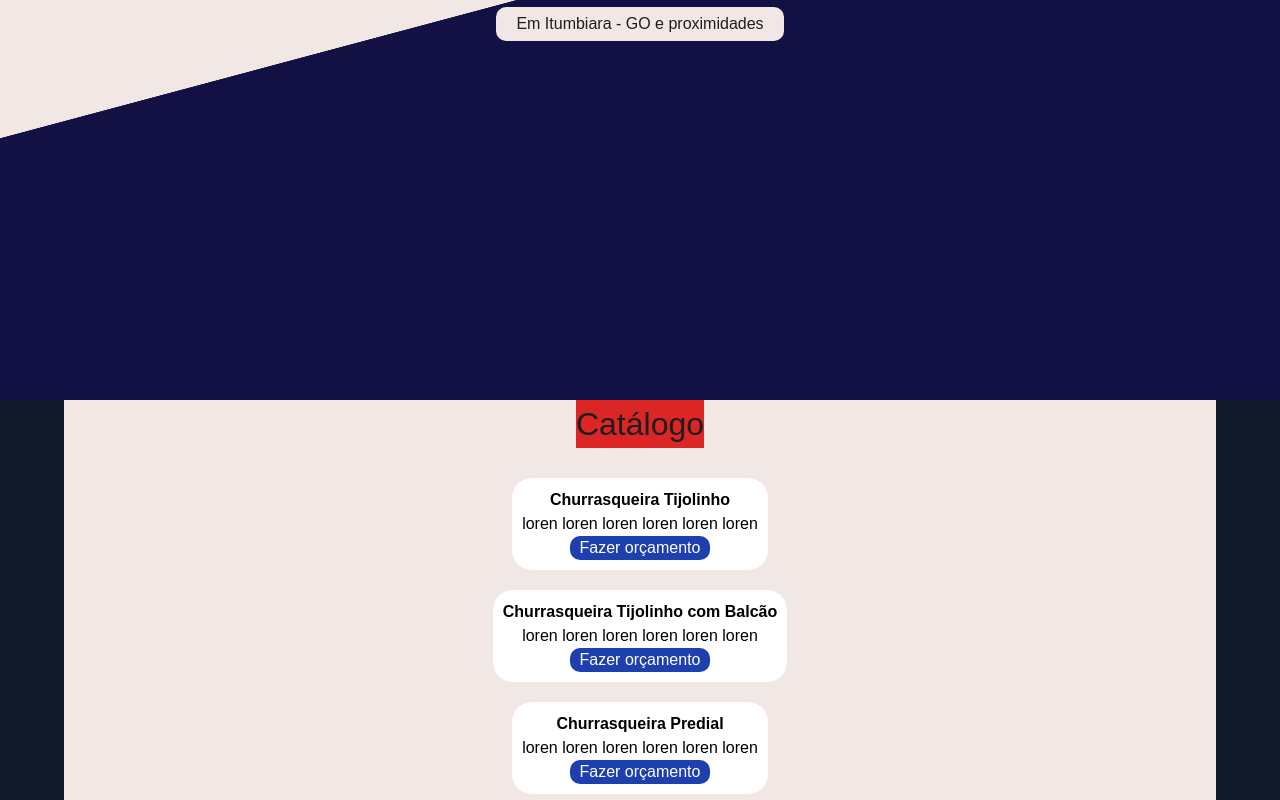
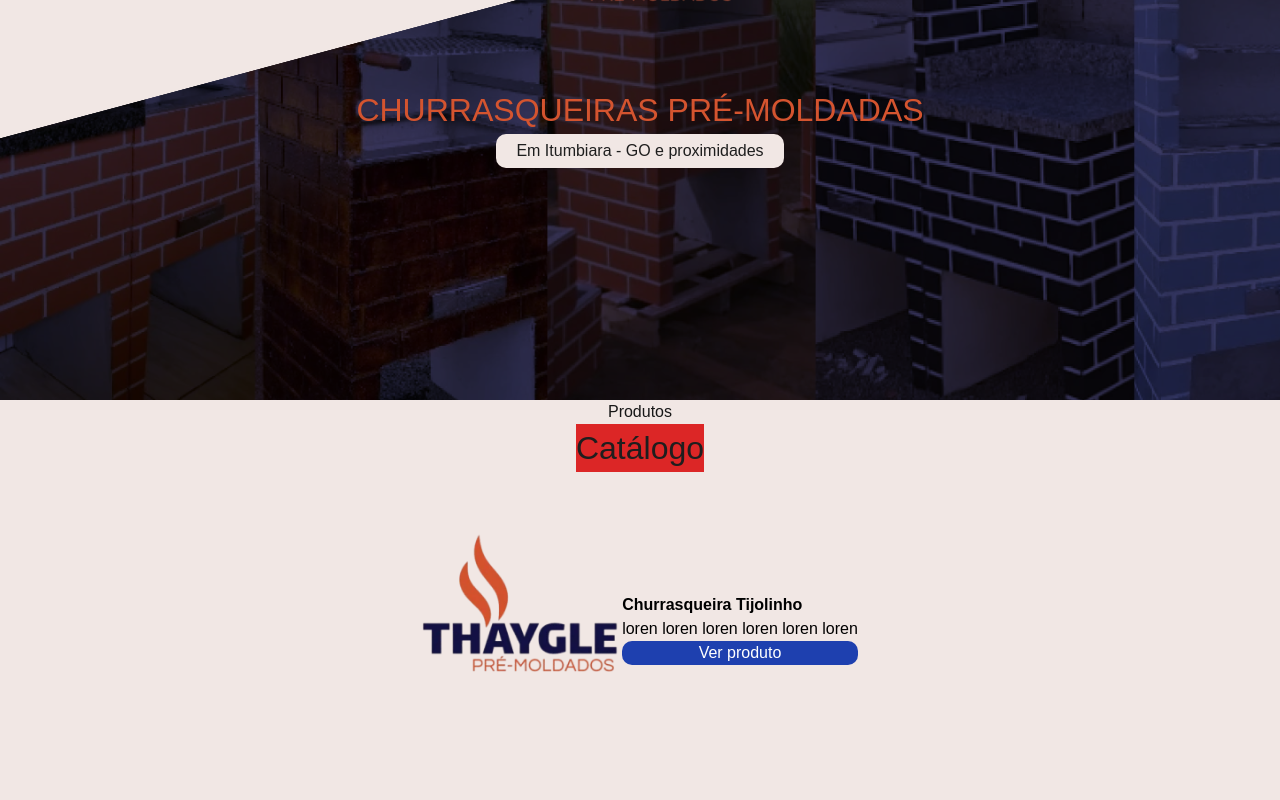
Before and after one commit to elenndev/thaygle, a Next.js app: page / in a window 1280 px wide. Shown: the part 400-1200 px from the top of the page. Built offline with nearby package versions, Linux system fonts and the light colour scheme.

Commit message:
impl: imagens no card dos produtos principais e botoes certos

```diff
--- a/src/app/components/Catalogo.tsx
+++ b/src/app/components/Catalogo.tsx
@@ -4,15 +4,29 @@ import Produtos from "./Produtos"
 import TypeProduto from "./Type_produto"
 import { useState} from "react"
 import './style.css'
+import Image from "next/image"
 
 
-const CardProduto: React.FC<{produto: TypeProduto}> = ({produto}) =>{
+const CardProduto: React.FC<{produto: TypeProduto, isProdutoPrincipal: boolean}> = ({produto, isProdutoPrincipal}) =>{
+    const [display, setDisplay] = useState("hidden")
+
+    function openCard(){
+        setDisplay('flex')
+    }
+
+    function closeCard(){
+        setDisplay('hidden')
+    }
+
+    // elementos html
+    const CardProdutoAberto: React.FC<{produto: TypeProduto}> = ({produto}) => {
         return(<>
-        <div className={`produto ${produto.nome} w-full flex flex-row items-center justify-center
-        `}>
-            <p className="nome-produto">{produto.nome}</p>
-            <p>{produto.infos.breve_descricao}</p>
-            <Link key={produto.id + 10} className="fazer-orcamento bg-blue-800 text-white rounded-[10px]"
+            <div className={`${display} h-[90%] w-[90%] bg-[--devScheme-orange] flex-col items-center justify-center text-white`}>
+                <button type="button" onClick={()=>closeCard()}>Close</button>
+                <Image width={300} height={300} alt={`Imagem do produto ${produto.nome}`} src="/logo.webp"/>
+                <p className="font-bold nome-produto">{produto.nome}</p>
+                <p>{produto.infos.descricao_completa}</p>
+                <Link key={produto.id + 10} className="fazer-orcamento bg-blue-800 text-white text-center rounded-[10px]"
                     href={{pathname:'/orcamento',
                     query: {
                         produto_nome: produto.nome,
@@ -23,6 +37,37 @@ const CardProduto: React.FC<{produto: TypeProduto}> = ({produto}) =>{
             </div>
         </>)
     }
+
+    return(<>
+        <div className={`card-produto ${produto.nome} w-full flex flex-row items-center justify-center
+        `}>
+            {isProdutoPrincipal && (
+                <Image width={200} height={200} alt={`Imagem do produto ${produto.nome}`} src="/logo.webp"/>
+            )}
+            <div className="produtos-info flex flex-col">
+                <p className="font-bold nome-produto">{produto.nome}</p>
+                <p>{produto.infos.breve_descricao}</p>
+                {isProdutoPrincipal?(
+                    <button type="button" onClick={() => openCard()} className="fazer-orcamento bg-blue-800 text-white rounded-[10px]">Ver produto</button>
+                ):(
+                    <Link key={produto.id + 10} className="fazer-orcamento bg-blue-800 text-white text-center rounded-[10px]"
+                    href={{pathname:'/orcamento',
+                    query: {
+                        produto_nome: produto.nome,
+                        produto: produto.infos.produto,
+                        tipo: produto.infos.tipo,
+                        nome: produto.nome
+                    }}}>Fazer orçamento</Link>
+
+                )}
+            </div>
+
+
+        </div>
+        <CardProdutoAberto produto={produto} />
+    </>)
+}
+
 
 const ListaProdutos = () =>{
     const principaisProdutos = Produtos.filter((produto)=> produto.infos.produto == 'churrasqueira')
@@ -37,7 +82,7 @@ const ListaProdutos = () =>{
         return(<>
             <div className="produtos-principais flex flex-col gap-y-[20px] gap-x-[10px] w-fit items-center justify-center">
                 {principaisProdutos.map((produto) => (
-                    <CardProduto key={produto.id} produto={produto}/>
+                    <CardProduto key={produto.id} produto={produto} isProdutoPrincipal={true}/>
                 ))}
             </div>
         </>)
@@ -48,7 +93,7 @@ const ListaProdutos = () =>{
             <p className={`text-[1rem] text-[--devScheme-gray] w-[80%] text-center border-t border-[--devScheme-gray]`}>Outros produtos</p>
             <div className={`outros-produtos flex flex-row flex-wrap gap-20 w-full items-center justify-center`}>
                 {outrosProdutos.map((produto) => (
-                    <CardProduto key={produto.id} produto={produto}/>
+                    <CardProduto key={produto.id} produto={produto} isProdutoPrincipal={false}/>
                 ))}
             </div>
         </>)
@@ -73,9 +118,10 @@ const ListaProdutos = () =>{
 
 const Catalogo = () =>{
     return(
-        <div className="produtos flex w-[90%] items-center justify-center flex-row flex-wrap">
+        <section id="produtos" className="produtos bg-[--devScheme-white] flex h-screen w-screen items-center justify-center flex-row flex-wrap">
+            <h2 className="text-[--devScheme-grat]">Produtos</h2>
             <ListaProdutos />
-        </div>
+        </section>
     )
 }
 export default Catalogo
--- a/src/app/components/Navbar.tsx
+++ b/src/app/components/Navbar.tsx
@@ -4,7 +4,7 @@ import { useState } from "react";
 const HomeNavbar = () => {
     const [isOpen, setIsOpen] = useState(false);
     return(<>
-    <nav className="absolute w-full top-[0] z-1 bg-[--devScheme-white] text-[--devScheme-gray]">
+    <nav className="absolute z-5 w-full top-[0] bg-[--devScheme-white] text-[--devScheme-gray]">
         <div className="flex items-center justify-between p-4 lg:hidden">
         <h1 className="text-xl font-bold">Logo</h1>
         <button
--- a/src/app/components/Produtos.ts
+++ b/src/app/components/Produtos.ts
@@ -1,4 +1,6 @@
 import TypeProduto from "./Type_produto"
+// import imagemUrl from "../midia/logo.webp"
+const imagemUrl = "/logo.webp"
 
 const Produtos: TypeProduto[] = [
     {id: 1,
@@ -8,6 +10,7 @@ const Produtos: TypeProduto[] = [
             tipo: 'tijolinho',
             breve_descricao: 'loren loren loren loren loren loren',
             descricao_completa: 'loren loren loren loren loren loren',
+            imagem: imagemUrl,
             valor: 800}},
     {id: 2,
     nome: 'Churrasqueira Tijolinho com Balcão',
@@ -16,6 +19,7 @@ const Produtos: TypeProduto[] = [
             tipo: 'tijolinho balcao',
             breve_descricao: 'loren loren loren loren loren loren',
             descricao_completa: 'loren loren loren loren loren loren',
+            imagem: imagemUrl,
             valor: 1300}},
     {id: 3,
     nome: 'Churrasqueira Predial',
@@ -24,6 +28,7 @@ const Produtos: TypeProduto[] = [
             tipo: 'predial',
             breve_descricao: 'loren loren loren loren loren loren',
             descricao_completa: 'loren loren loren loren loren loren',
+            imagem: imagemUrl,
             valor: 800}},
     {id: 4,
     nome: 'Duto/Prolongador Tijolinho',
@@ -32,6 +37,7 @@ const Produtos: TypeProduto[] = [
             tipo: 'tijolinho',
             breve_descricao: 'loren loren loren loren loren loren',
             descricao_completa: 'loren loren loren loren loren loren',
+            imagem: "no image",
             valor: 50}},
     {id: 5,
     nome: 'Duto/Prolongador Liso',
@@ -40,6 +46,7 @@ const Produtos: TypeProduto[] = [
             tipo: 'liso',
             breve_descricao: 'loren loren loren loren loren loren',
             descricao_completa: 'loren loren loren loren loren loren',
+            imagem: "no image",
             valor: 40}},
     {id: 6,
     nome: 'Castelo Liso',
@@ -48,6 +55,7 @@ const Produtos: TypeProduto[] = [
             tipo: 'liso',
             breve_descricao: 'loren loren loren loren loren loren',
             descricao_completa: 'loren loren loren loren loren loren',
+            imagem: "no image",
             valor: 40}},
     {id: 7,
     nome: 'Castelo Tijolinho',
@@ -56,6 +64,7 @@ const Produtos: TypeProduto[] = [
             tipo: 'tijolinho',
             breve_descricao: 'loren loren loren loren loren loren',
             descricao_completa: 'loren loren loren loren loren loren',
+            imagem: "no image",
             valor: 50}},
     {id: 8,
     nome: 'Módulo Predial',
@@ -64,6 +73,7 @@ const Produtos: TypeProduto[] = [
             tipo: 'predial',
             breve_descricao: 'loren loren loren loren loren loren',
             descricao_completa: 'loren loren loren loren loren loren',
+            imagem: "no image",
             valor: 90}},
     {id: 9,
     nome: 'Placas Refratárias',
@@ -72,6 +82,7 @@ const Produtos: TypeProduto[] = [
             tipo: 'predial',
             breve_descricao: 'Conjunto com 6 peças',
             descricao_completa: '2 laterais grandes | 2 laterais pequenas | 1 placa em U | 1 ralo',
+            imagem: "no image",
             valor: 150}},
     {id: 10,
     nome: 'Chapéu',
@@ -80,6 +91,7 @@ const Produtos: TypeProduto[] = [
             tipo: 'default',
             breve_descricao: 'loren loren loren loren loren loren',
             descricao_completa: 'loren loren loren loren loren loren',
+            imagem: "no image",
             valor: 25}},
 
 ]
--- a/src/app/components/Type_produto.ts
+++ b/src/app/components/Type_produto.ts
@@ -1,3 +1,5 @@
+// import { StaticImageData } from "next/image";
+
 type TypeProduto = {
     id: number;
     nome: string;
@@ -6,6 +8,7 @@ type TypeProduto = {
         tipo: string;
         breve_descricao: string;
         descricao_completa: string;
+        imagem: string;
         valor: number
     }}
 
--- a/src/app/globals.css
+++ b/src/app/globals.css
@@ -25,6 +25,13 @@ body {
   background: var(--background);
   font-family: Arial, Helvetica, sans-serif;
 .homepage{
+  .home{
+    background-image: url("./midia/cover.webp");
+    background-size: cover;
+    background-color: #131143d4;
+    background-blend-mode: multiply;
+    color: var(--devScheme-orange);
+  }
   .home::after{
     content: "";
     position: absolute;
@@ -32,8 +39,30 @@ body {
     top: -5%;
     width: 150%;
     height: 50%;
+    z-index: 1;
     clip-path: polygon(10% 0, 90% 0, 100% 100%, 0% 100%);
     transform: rotate(-15deg);
   }
 }
+.produtos-principais>.card-produto{
+  color: black;
 }
+.outros-produtos>div.card-produto{
+  background: var(--devScheme-orange);
+  width: fit-content;
+  padding: 10px 20px;
+}
+.produto-card{
+  img{
+    position: relative;
+  }
+  img::after,img::before{
+    content: "";
+    height: 100px;
+    width: 100px;
+    position: absolute;
+    background: var(--devScheme-blue);
+  }
+}
+
+}
--- a/src/app/page.tsx
+++ b/src/app/page.tsx
@@ -1,10 +1,18 @@
 import Catalogo from "./components/Catalogo";
 import HomeNavbar from "./components/Navbar";
+import Image from 'next/image'
+// import Logo from "./"
 
 const Home = () => {
+  const logoImageStyle = {
+    'zIndex': '2',
+    'Position': 'absolute',
+  }
+
   return(<>
-    <div className="home flex overflow-x-hidden flex-col items-center justify-center h-full w-full relative bg-[--devScheme-blue]" id="home">
-      <h1 className="text-[--devScheme-orange] text-[2rem] uppercase">Churrasqueiras pré-moldadas</h1>
+    <div className="home flex overflow-x-hidden flex-col items-center justify-center h-full w-full relative" id="home">
+      <Image style={logoImageStyle} loading="lazy" height={200} width={200} alt="Logo da Thaygle pré-moldados" src="/logo.webp" />
+      <h1 className="text-[--devScheme-orange] text-[2rem] uppercase text-center">Churrasqueiras pré-moldadas</h1>
       <span className="w-fit bg-[--devScheme-white] text-[--devScheme-gray] py-[5px] px-[20px] rounded-[10px]">
         <a className="localizacao">Em Itumbiara - GO e proximidades</a>
       </span>
@@ -22,8 +30,8 @@ export default function HomePage() {
   return (
     <>
     <div className="homepage relative min-h-[fit-content] bg-gray-900 w-screen h-full flex flex-col items-center justify-end">
+      <HomeNavbar />
       <Home />
-      <HomeNavbar />
       <Catalogo />
     </div>
     </>
```
Also changed, not shown: public/logo.webp (renamed from src/app/midia/logo.webp), 1 other file (tests, documents, lock files or other folders). Lines whose indentation alone changed are shown as unchanged.
